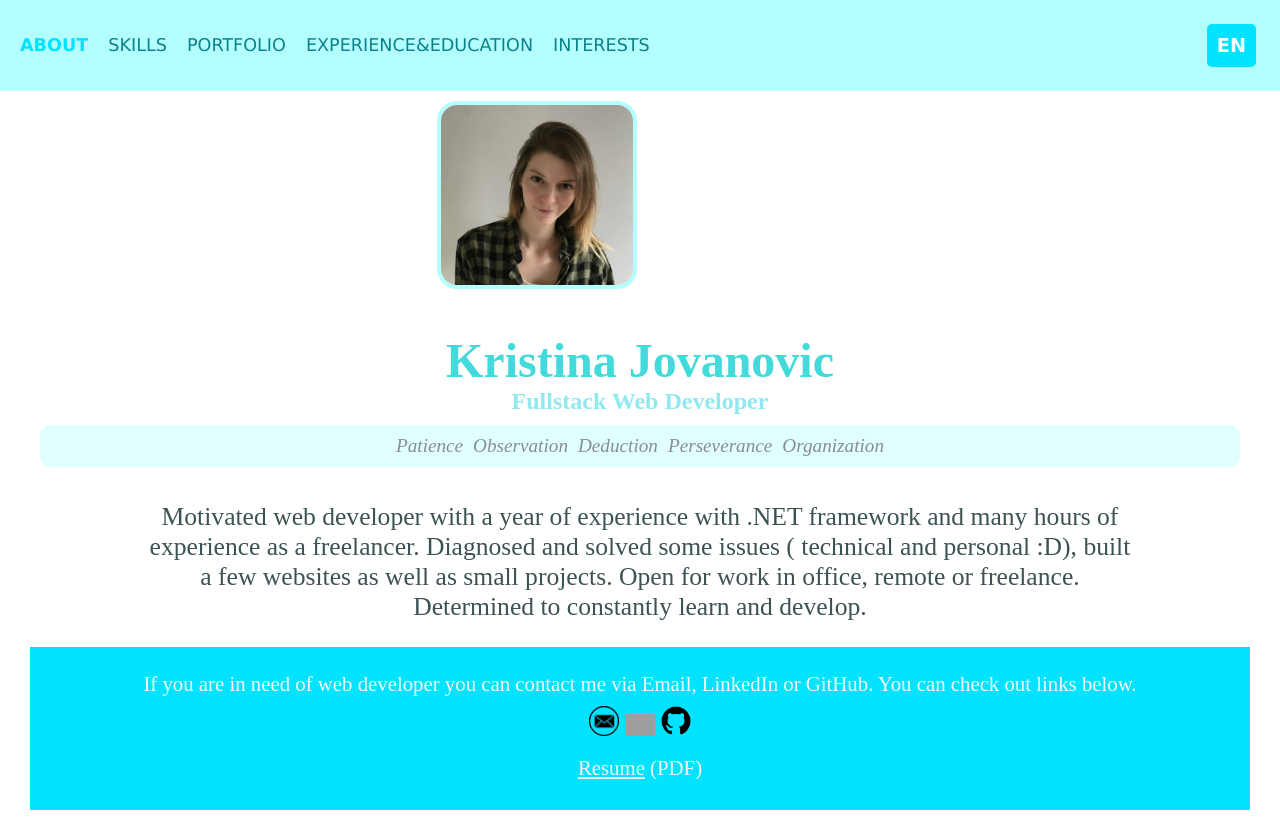
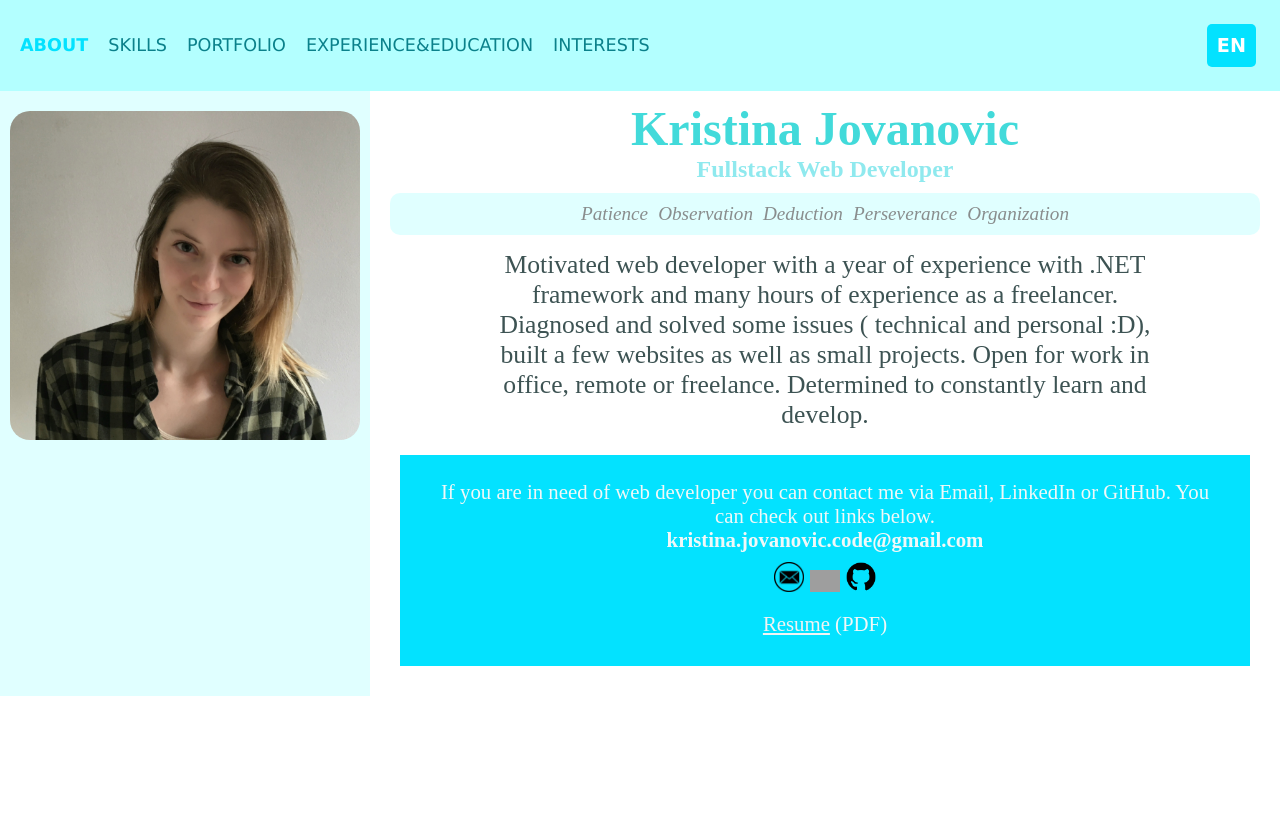
Before and after one commit to Kristina-11/Resume, a React (Create React App) app: page / in a window 1280 px wide. After the commit the page ends 800 px from the top, so only its background shows below. Built offline with nearby package versions, Linux system fonts and the light colour scheme; grey boxes are pictures that could not be loaded; the HTML template or start-up script is replaced by a standard one.

Commit message:
Styled About page for every screen size.

```diff
--- a/src/components/pages/AboutMe.js
+++ b/src/components/pages/AboutMe.js
@@ -15,6 +15,7 @@ const AboutMe = () => {
         keywords: ['Patience', 'Observation', 'Deduction', 'Perseverance', 'Organization'],
         summary: 'Motivated web developer with a year of experience with .NET framework and many hours of experience as a freelancer. Diagnosed and solved some issues ( technical and personal :D), built a few websites as well as small projects. Open for work in office, remote or freelance. Determined to constantly learn and develop.',
         text: 'If you are in need of web developer you can contact me via Email, LinkedIn or GitHub. You can check out links below.',
+        email: 'kristina.jovanovic.code@gmail.com',
     });
 
     const [ aboutSr ] = useState({
@@ -24,6 +25,7 @@ const AboutMe = () => {
         keywords: ['Strpljenje', 'Opservacija', 'Dedukcija', 'Istrajnost', 'Organizacija'],
         summary: 'Motivisani web developer sa jednogodišnjim iskustvom u .NET-u i višemesečno iskustvo kao frilenser. Dijagnostikovala i rešila probleme ( tehničke i lične :D ), napravila nekoliko web sajtova kao i malih projekata. Otvorena za rad u firmi, na daljinu kao i frilens. Spremna na konstantno učenje i usavršavanje.',
         text: 'Potreban Vam je web developer? Možete me kontaktirati putem mejla, LinkedIn-a ili GitHub-a. Linkovi ispod.',
+        email: 'kristina.jovanovic.code@gmail.com',
     });
 
     const screenResolution = () => {
--- a/src/components/reusable/AboutMeDetails.js
+++ b/src/components/reusable/AboutMeDetails.js
@@ -7,7 +7,7 @@ import resumeSr from '../../pdf/ResumeSr.pdf';
 
 const AboutMeDetails = ({ about }) => {
     const keywordsList = about.keywords;
-
+    // Stop link for email from opening after user clicked
     return (
         <div className="about">
             <div className="intro">
@@ -28,7 +28,8 @@ const AboutMeDetails = ({ about }) => {
             </div>
             <div className="links">
                 <div className="links-text">
-                    { about.text }
+                    { about.text } <br/>
+                    <b>{ about.email }</b>
                 </div>
                 <div className="email">
                     <a href='kristina.jovanovic.code@gmail.com' onClick={() => window.open('mailto:kristina.jovanovic.code@gmail.com')}>
--- a/src/index.css
+++ b/src/index.css
@@ -104,7 +104,6 @@ h2 {
 }
 
 .main-pic img{
-  border: 4px solid #b3ffff;
   width: 200px;
   border-radius: 20px;
 }
@@ -187,6 +186,12 @@ h2 {
   width: 200px;
 }
 
+@media only screen and (max-width: 500px) {
+  .links {
+    font-size: 1rem;
+  }
+}
+
 @media only screen and (min-width: 650px) {
   .intro ul  li {
     display: inline;
@@ -216,3 +221,37 @@ h2 {
     display: block;
   }
 }
+
+@media only screen and (min-width: 800px) {
+  .container {
+    grid-template-columns: auto auto;
+  }
+
+  .main-pic {
+    grid-column: 1;
+    grid-row: 1;
+    padding-top: 10px;
+    background-color: #b3ffff69;
+  }
+
+  .main-pic img {
+    margin-top: 90px;
+  }
+
+  .about {
+    grid-column: 2;
+    grid-row: 1;
+  }
+
+  .intro {
+    padding: 0;
+    margin: 0;
+  }
+}
+
+@media only screen and (min-width: 1000px) {
+  .main-pic img {
+    width: 350px;
+    margin-top: 10px;
+  }
+}
```
Also changed, not shown: 1 other file (tests, documents, lock files or other folders).
